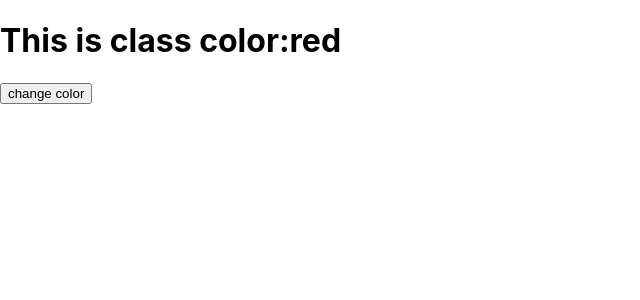
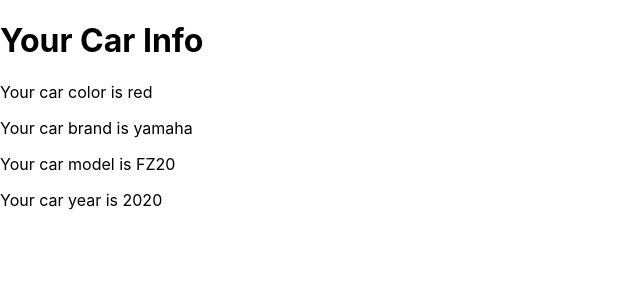
Before and after one commit to mahesfsp/react-tutorial, a React (Create React App) app: page / in a window 1280 px wide. Shown: the top 300 px of the page, without its empty margins (0-640 px from the left). Built offline with nearby package versions, Linux system fonts and the light colour scheme.

Commit message:
multiple state component

```diff
--- /dev/null
+++ b/src/components/MultipleComponent1.js
@@ -0,0 +1,38 @@
+import React, { useState } from 'react';
+
+function MultipleComponent1() {
+  // Define multiple state variables
+  const [count, setCount] = useState(0);
+  const [color, setColor] = useState('red');
+  const [name, setName] = useState('Alice');
+
+  // Handler to increment the count
+  const incrementCount = () => {
+    setCount(count + 1);
+  };
+
+  // Handler to toggle color
+  const toggleColor = () => {
+    setColor(color === 'red' ? 'blue' : 'red');
+  };
+
+  // Handler to update name
+  const changeName = () => {
+    setName(name === 'Alice' ? 'Bob' : 'Alice');
+  };
+
+  return (
+    <div style={{ textAlign: 'center', marginTop: '20px' }}>
+      <h1 style={{ color: color }}>
+        This is class color: {color}
+      </h1>
+      <button onClick={incrementCount}>Increment Count</button>
+      <p>Count: {count}</p>
+      <button onClick={toggleColor}>Toggle Color</button>
+      <p>Name: {name}</p>
+      <button onClick={changeName}>Change Name</button>
+    </div>
+  );
+}
+
+export default MultipleComponent1;
--- /dev/null
+++ b/src/components/MultipleComponent2.js
@@ -0,0 +1,17 @@
+import { useState } from "react"
+
+function MultipleComponent2(){
+    const [color,setColor] = useState('red');
+    const [brand,setBrand] = useState('yamaha');
+    const [model,setModel] = useState('FZ20');
+    const [year,setYear] = useState('2020');
+    return <>
+    <h1>Your Car Info</h1>
+    <p>Your car color is {color}</p>
+    <p>Your car brand is {brand}</p>
+    <p>Your car model is {model}</p>
+    <p>Your car year is {year}</p>
+    </>
+}
+
+export default MultipleComponent2;
--- a/src/index.js
+++ b/src/index.js
@@ -6,6 +6,8 @@
 import FavoriteColor from './components/FavoriteColor';
 import CounterClass from './components/CounterClass';
 import FavoriteColorClass from './components/FavoriteColorClass';
+import MultipleComponent1 from './components/MultipleComponent1';
+import MultipleComponent2 from './components/MultipleComponent2';
 // import Garage from './components/Garage';
 // import Greeting from './components/Greetings';
 // import Counter from './components/Counter';
@@ -20,7 +22,9 @@
 {/* <FavoriteColor/> */}
 {/* <CounterClass/> */}
 {/* <CounterClass/> */}
-<FavoriteColorClass/>
+{/* <FavoriteColorClass/> */}
+{/* <MultipleComponent1/> */}
+<MultipleComponent2/>
   </React.StrictMode>
 );
 
```
